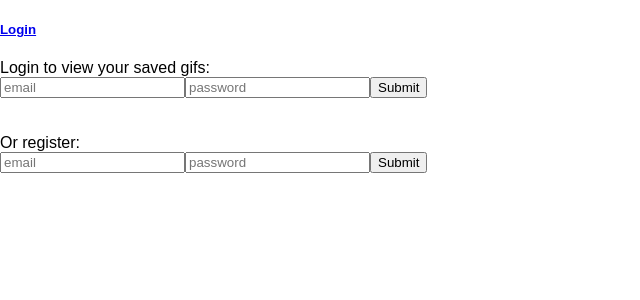
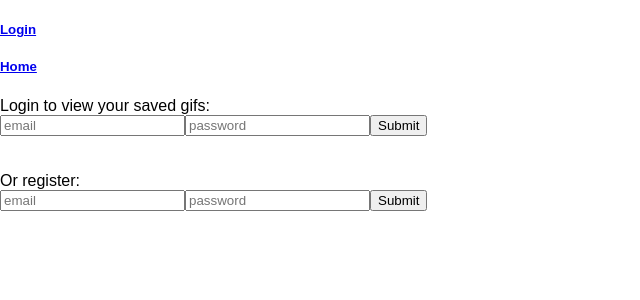
Before and after one commit to mikeestrada/ReactNodeMysql, a React (Create React App) app in the folder web-client/: page /login in a window 1280 px wide. Shown: the top 300 px of the page, without its empty margins (0-640 px from the left). Built offline with nearby package versions, Linux system fonts and the light colour scheme.

Commit message:
Fixed login bug (state not being updated right)

```diff
--- a/web-client/src/components/Header.js
+++ b/web-client/src/components/Header.js
@@ -17,9 +17,19 @@ export default function LoginHeader() {
 
   const showLogin = () => {
     if (state.loggedIn) {
-      return <h5><a onClick={logOut}>Logout</a></h5>
+      return (
+        <div>
+          <h5><a onClick={logOut}>Logout</a></h5>
+          <h5><Link to="/">Home</Link></h5>
+        </div>
+      );
     } else {
-      return <h5><Link to="/login">Login</Link></h5>
+      return (
+        <div>
+          <h5><Link to="/login">Login</Link></h5>
+          <h5><Link to="/">Home</Link></h5>
+        </div>
+      );
     }
   };
 
--- a/web-client/src/components/LoginRegister.js
+++ b/web-client/src/components/LoginRegister.js
@@ -43,7 +43,9 @@ export default function Login() {
             if(loginResponse.user) {
               updateUser(loginResponse.user[0]);
             }
-            updateUserLikes(loginResponse.likes);
+            if (loginResponse.likes.length > 1) {
+              updateUserLikes(loginResponse.likes);
+            }
             history.push('/account')
           })
           .catch((err) => {
--- a/web-client/src/components/SearchGif.js
+++ b/web-client/src/components/SearchGif.js
@@ -9,6 +9,7 @@ export default function SearchGif() {
   const search = async(event) => {
     if (event.key === 'Enter') {
       setLoading(true);
+      console.log(state.user);
       await fetch('http://api.giphy.com/v1/gifs/search?api_key=BazmPWlcSFXdpZTGesTTPNsjlt1MuhBH&q=' + event.target.value)
         .then(response => response.json())
         .then(response => {
```
